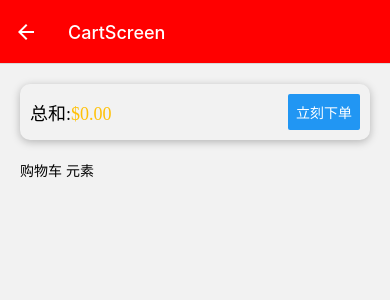
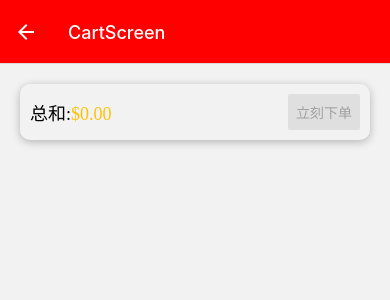
Before and after one commit to asxbiuq/rn-shop-app, a React Native app: screen /CartScreen in a window 390 px wide. Shown: the top 300 px of the page. Built offline with nearby package versions, Linux system fonts and the light colour scheme.

Commit message:
CartScreen CartItem

```diff
--- /dev/null
+++ b/src/components/shop/CartItem.tsx
@@ -0,0 +1,69 @@
+import { View, Text, StyleSheet, TouchableOpacity} from 'react-native';
+import { Ionicons } from '@expo/vector-icons';
+import { GestureResponderEvent } from 'react-native'
+import { totalAmount } from '../../slice/cartSlice';
+
+interface Props {
+  onRemove: (event: GestureResponderEvent) => void
+  quantity: number
+  title: string
+  amount: number
+}
+
+export default ({onRemove,quantity,title,amount}:Props) => {
+  return (
+    <View style={styles.cartItem}>
+      <Text style={styles.itemData}>
+        <Text style={styles.quantity}>{quantity}</Text>{'  '}
+        <Text style={styles.mainText}>{title}</Text>
+      </Text>
+      <View style={styles.itemIcon}>
+        <Text style={styles.mainText}>${amount.toFixed(2)}</Text>
+        <TouchableOpacity onPress={onRemove} style={styles.deleteButton}>
+          <Ionicons
+            name='trash'
+            size={23}
+            color='red'
+          />
+        </TouchableOpacity>
+      </View>
+    </View>
+  )
+}
+
+const styles = StyleSheet.create({
+  cartItem: {
+    padding: 10,
+    borderColor: 'white',
+    flexDirection: 'row',
+    justifyContent: 'space-between',
+    marginHorizontal: 20
+  },
+  itemData: {
+    flexDirection: 'row',
+    alignItems: 'center'
+  },
+  quantity: {
+    fontFamily: 'open-sans',
+    color: '#888',
+    fontSize: 16
+  },
+  title: {
+    fontFamily: 'open-sans-bold',
+    fontSize: 16
+  },
+  mainText: {
+    fontFamily: 'open-sans-bold',
+    fontSize: 16
+  },
+  amount: {
+    fontFamily: 'open-sans-bold',
+    fontSize: 16
+  },
+  deleteButton: {
+    marginLeft: 20
+  },
+  itemIcon: {
+    flexDirection: 'row'
+  }
+})
--- a/src/screens/shop/CartScreen.tsx
+++ b/src/screens/shop/CartScreen.tsx
@@ -1,10 +1,21 @@
 import { View, Text, FlatList, Button, StyleSheet } from 'react-native'
 import { useSelector } from 'react-redux'
-import { totalAmount } from '../../slice/cartSlice'
+import { items, totalAmount } from '../../slice/cartSlice'
 import Colors from '../../constants/Colors'
+import CartItem from '../../components/shop/CartItem'
 
 export default () => {
   const cartTotalAmount = useSelector(totalAmount)
+  const cartItems = useSelector(items)
+  const transformedCartItems = cartItems.map((item,index) => {
+    return {
+      productId: index.toString(),
+      productTitle: item.productTitle,
+      productPrice: item.productPrice,
+      quantity: item.quantity,
+      sum: item.sum
+    }
+  })
 
   return (
     <View style={styles.screen}>
@@ -15,11 +26,22 @@ export default () => {
           </Text>
           <Text style={styles.amount}>${cartTotalAmount.toFixed(2)}</Text>
         </Text>
-        <Button title="立刻下单" />
+        <Button
+          title="立刻下单"
+          disabled={cartItems.length === 0}
+          color={Colors.accent}
+        />
       </View>
-      <View>
-        <Text>购物车 元素</Text>
-      </View>
+      <FlatList
+        data={transformedCartItems}
+        keyExtractor={item => item.productId}
+        renderItem={itemData => <CartItem
+          quantity={itemData.item.quantity}
+          title={itemData.item.productTitle}
+          amount={itemData.item.sum}
+          onRemove={()=>{}}
+        />}
+      />
     </View>
   )
 }
--- a/src/slice/cartSlice.ts
+++ b/src/slice/cartSlice.ts
@@ -57,6 +57,7 @@ export const cartSlice = createSlice({
 })
 
 export const totalAmount = (state: State) => state.cart.totalAmount
+export const items = (state: State) => state.cart.items
 
 // Action creators are generated for each case reducer function
 export const { addToCart } = cartSlice.actions
```
